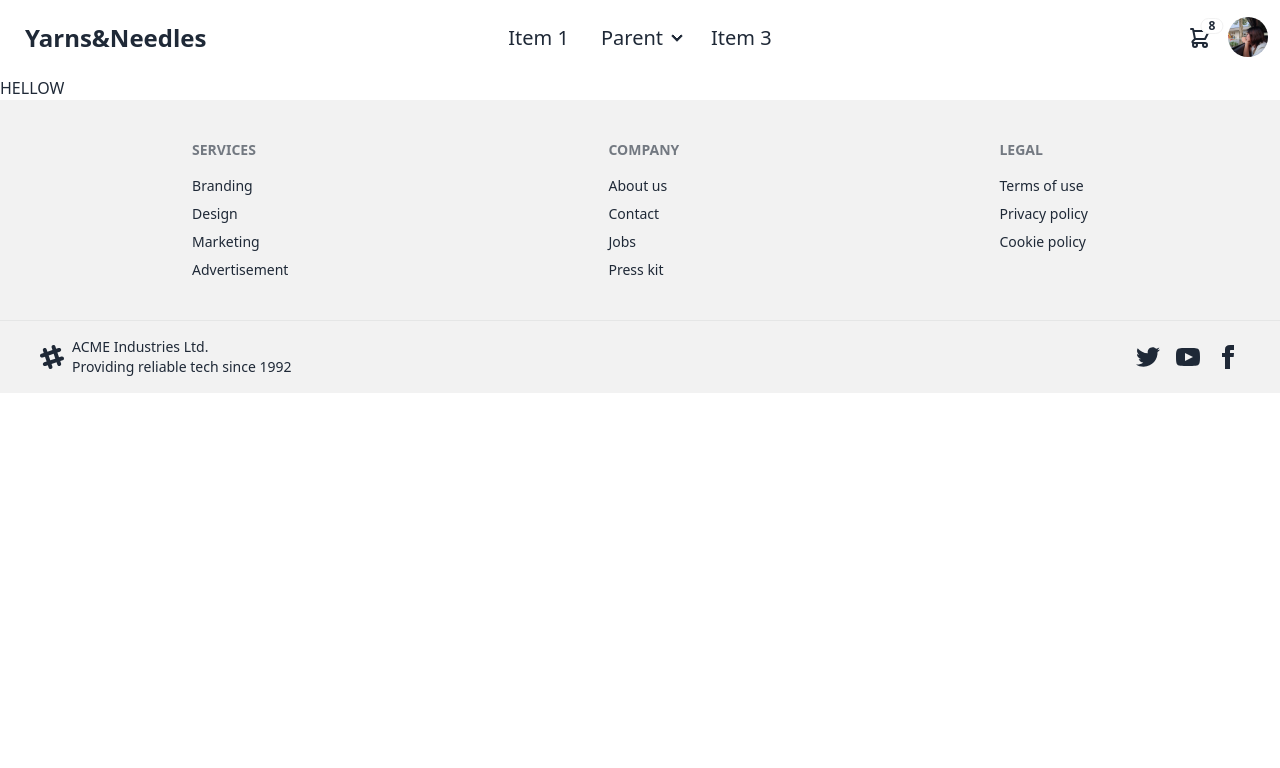
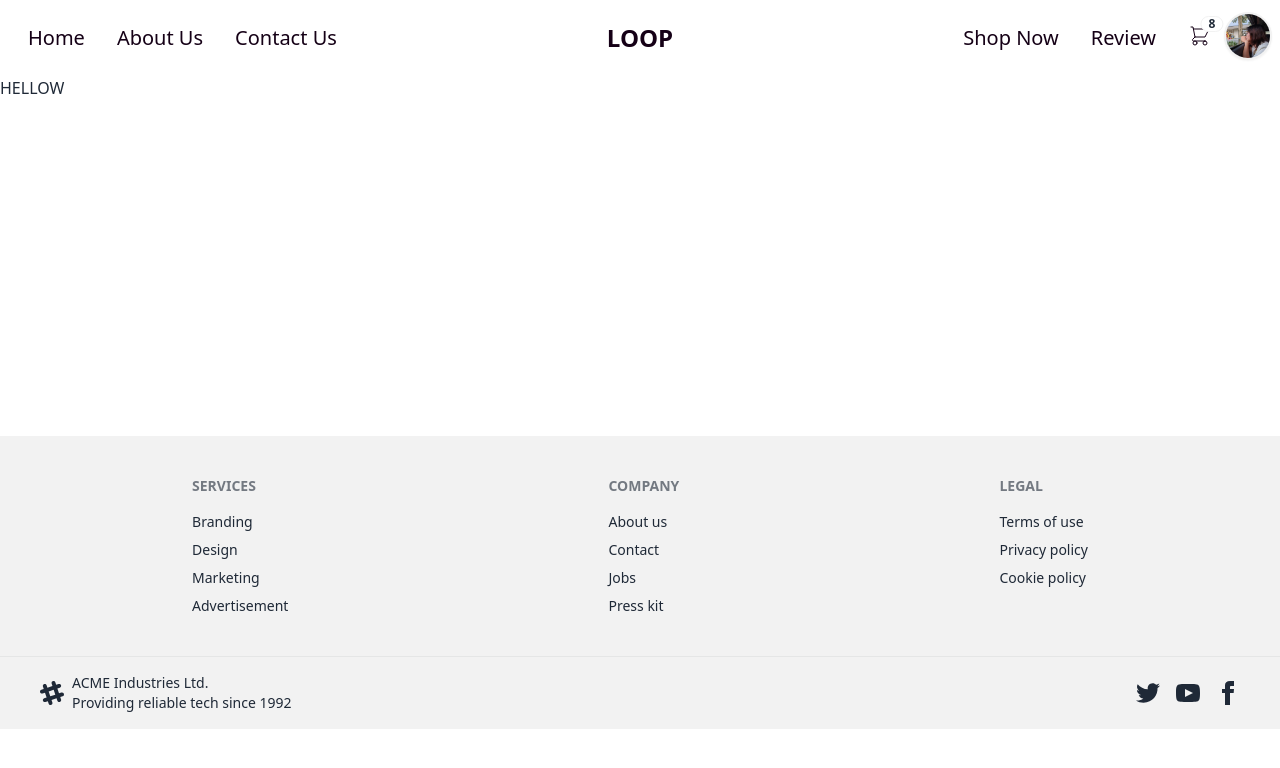
Before and after one commit to dyeem/DCIT26_PROJECT, a React (Vite) app in the folder project/: page / in a window 1280 px wide. Shown: the top 768 px of the page. Built offline with nearby package versions, Linux system fonts and the light colour scheme.

Commit message:
15/11 12:24pm

```diff
--- a/project/src/Components/Footer.jsx
+++ b/project/src/Components/Footer.jsx
@@ -23,8 +23,8 @@ export default function Footer() {
                     <a className="link link-hover">Cookie policy</a>
                 </nav>
             </footer>
-                <footer className="footer bg-base-200 text-base-content border-base-300 border-t px-10 py-4">
-                <aside className="grid-flow-col items-center">
+            <footer className="footer bg-base-200 text-base-content border-base-300 border-t px-10 py-4 xsm:justify-self-center">
+                <aside className="grid-flow-col items-center md:place-self-start md:justify-self-start xsm:justify-self-center">
                     <svg
                     width="24"
                     height="24"
@@ -42,8 +42,8 @@ export default function Footer() {
                     Providing reliable tech since 1992
                     </p>
                 </aside>
-                <nav className="md:place-self-center md:justify-self-end sm:justify-center">
-                    <div className="grid grid-flow-col gap-4">
+                <nav className="md:place-self-center md:justify-self-end xsm:justify-self-center">
+                    <div className="grid grid-flow-col gap-4 ">
                         <a>
                             <svg
                             xmlns="http://www.w3.org/2000/svg"
--- a/project/src/Components/NavBar.jsx
+++ b/project/src/Components/NavBar.jsx
@@ -5,69 +5,82 @@ import logo from '../Assets/logo.png'
 export default function NavBar({NavLink}) {
     return (
         <>
-            <div className="navbar bg-base-100">
-                <div className="navbar-start">
-                    <div className="dropdown">
-                        <div tabIndex={0} role="button" className="btn btn-ghost lg:hidden">
+            <div className="navbar bg-white sticky">
+                <div className="navbar-center">
+                    <div className="drawer lg:hidden bg-white">
+                        <input id="my-drawer" type="checkbox" className="drawer-toggle" />
+                        <label htmlFor="my-drawer" className="btn btn-ghost drawer-button lg:hidden">
                             <svg
                             xmlns="http://www.w3.org/2000/svg"
                             className="h-7 w-7"
                             fill="none"
                             viewBox="0 0 24 24"
-                            stroke="currentColor">
+                            stroke="#150016"
+                            >
                             <path
                                 strokeLinecap="round"
                                 strokeLinejoin="round"
-                                strokeWidth="2"
-                                d="M4 6h16M4 12h8m-8 6h16" />
+                                strokeWidth="1"
+                                d="M4 6h16M4 12h8m-8 6h16"
+                            />
                             </svg>
-                        </div>
-                        <ul tabIndex={0} className="menu menu-sm dropdown-content bg-base-100 rounded-box z-[1] mt-3 w-52 p-2 shadow">
+                        </label>
+
+                        <div className="drawer-side   ">
+                            <label htmlFor="my-drawer" className="drawer-overlay"></label>
+                            <ul className="menu bg-[#845162] text-base-content min-h-full w-52 p-4">
                             <li>
-                                <a className='text-lg'>Home</a>
+                                <a className='text-white text-xl'>Home</a>
                             </li>
                             <li>
-                                <a className='text-lg'>Parent</a>
+                                <a className='text-[#150016] text-xl'> Shop Now</a>
+                            </li>
+                            <li>
+                                <a className='text-[#150016] text-xl'>Reviews</a>
+                            </li>
+                            <li>
+                                <a className='text-[#150016] text-xl'>More</a>
                                 <ul className="p-2">
                                     <li>
-                                        <a className='text-lg'>Submenu 1</a>
+                                    <a className="text-[#150016] text-xl">Contact Us</a>
                                     </li>
                                     <li>
-                                        <a className='text-lg'>Submenu 2</a>
+                                    <a className="text-[#150016] text-xl">FAQ</a>
                                     </li>
                                 </ul>
                             </li>
                             <li>
-                                <a className='text-lg'>Item 3</a>
+                                <a className='text-[#150016] text-xl'>About Us</a>
                             </li>
                             </ul>
                         </div>
-                    <a className="btn btn-ghost text-2xl">Yarns&Needles</a>
                     </div>
-                <div className="navbar-center hidden lg:flex">
+
+                </div>
+                <div className="navbar-start hidden lg:flex">
                     <ul className="menu menu-horizontal px-1">
                         <li>
-                            <a className='text-xl'>Item 1</a>
+                            <a className='text-[#150016] text-xl'>Home</a>
                         </li>
                         <li>
-                            <details>
-                                <summary className='text-xl'>Parent</summary>
-                                <ul className="p-2">
-                                    <li>
-                                        <a className=''>Submenu 1</a>
+                            <a className='text-[#150016] text-xl'>About Us</a>
                         </li>
                         <li>
-                                        <a className=''>Submenu 2</a>
-                                    </li>
-                                </ul>
-                            </details>
-                        </li>
-                        <li>
-                            <a className='text-xl'>Item 3</a>
+                            <a className='text-[#150016] text-xl'>Contact Us</a>
                         </li>
                     </ul>
                 </div>
-                <div className="navbar-end">
+                <a className="btn btn-ghost text-2xl text-[#150016]">LOOP</a>
+                <div className="navbar-end ">
+                    <ul className="menu menu-horizontal px-1 hidden lg:flex">
+                        <li>
+                            <a className='text-[#150016] text-xl'>Shop Now</a>
+                        </li>
+                        <li>
+                            <a className='text-[#150016] text-xl'>Review</a>
+                        </li>
+                    </ul>
+                    <div className='flex ipad:justify-end'>
                         <div className="dropdown dropdown-end">
                             <div tabIndex={0} role="button" className="btn btn-ghost btn-circle">
                                 <div className="indicator">
@@ -76,14 +89,14 @@ export default function NavBar({NavLink}) {
                                     className="h-7 w-7 sm:h-6 sm:w-6"
                                     fill="none"
                                     viewBox="0 0 24 24"
-                                stroke="currentColor">
+                                    stroke="#150016">
                                     <path
                                     strokeLinecap="round"
                                     strokeLinejoin="round"
-                                strokeWidth="2"
+                                    strokeWidth="1"
                                     d="M3 3h2l.4 2M7 13h10l4-8H5.4M7 13L5.4 5M7 13l-2.293 2.293c-.63.63-.184 1.707.707 1.707H17m0 0a2 2 0 100 4 2 2 0 000-4zm-8 2a2 2 0 11-4 0 2 2 0 014 0z" />
                                 </svg>
-                            <span className="badge badge-sm indicator-item">8</span>
+                                <span className="badge badge-sm indicator-item #150016">8</span>
                                 </div>
                             </div>
                             <div
@@ -93,14 +106,14 @@ export default function NavBar({NavLink}) {
                                     <span className="text-lg font-bold">8 Items</span>
                                     <span className="text-info">Subtotal: $999</span>
                                     <div className="card-actions">
-                                    <button className="btn btn-primary btn-block">View cart</button>
+                                        <button className="btn #150016 btn-block">View cart</button>
                                     </div>
                                 </div>
                             </div>
                         </div>
-                    <div className="dropdown dropdown-end">
-                        <div tabIndex={0} role="button" className="btn btn-ghost btn-circle avatar">
-                            <div className="w-10 rounded-full">
+                        <div className="dropdown dropdown-end ">
+                            <div tabIndex={0} role="button" className="btn #150016 btn-circle avatar">
+                                <div className="w-11 rounded-full">
                                 <img
                                     alt="Tailwind CSS Navbar component"
                                     src={avatar} />
@@ -125,6 +138,7 @@ export default function NavBar({NavLink}) {
                         </div>
                     </div>
                 </div>
+            </div>
         </>
     );
 }
--- a/project/tailwind.config.js
+++ b/project/tailwind.config.js
@@ -1,5 +1,14 @@
 /** @type {import('tailwindcss').Config} */
 module.exports = {
+  theme: {
+    extend: {
+      screens: {
+        'xsm': '360px', // Custom extra-small breakpoint
+        'ipad': '768px'
+      },
+
+    },
+  },
   content: [
     './src/**/*.{html,js,jsx}',
     './components/**/*.{html,js,jsx}',
```
Also changed, not shown: project/src/Components/MainContent.jsx (+14 -0 lines). Lines whose indentation alone changed are shown as unchanged.
